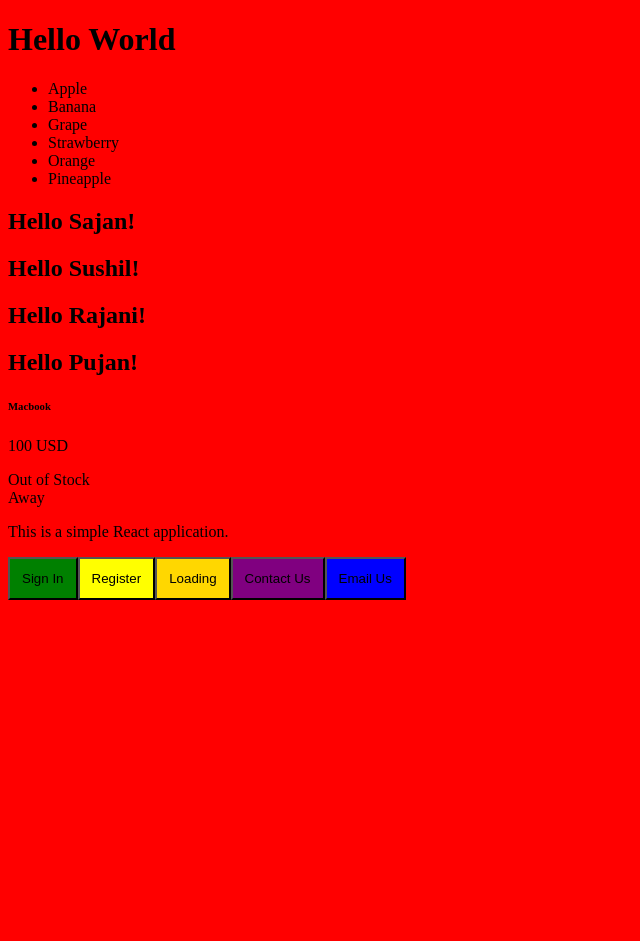
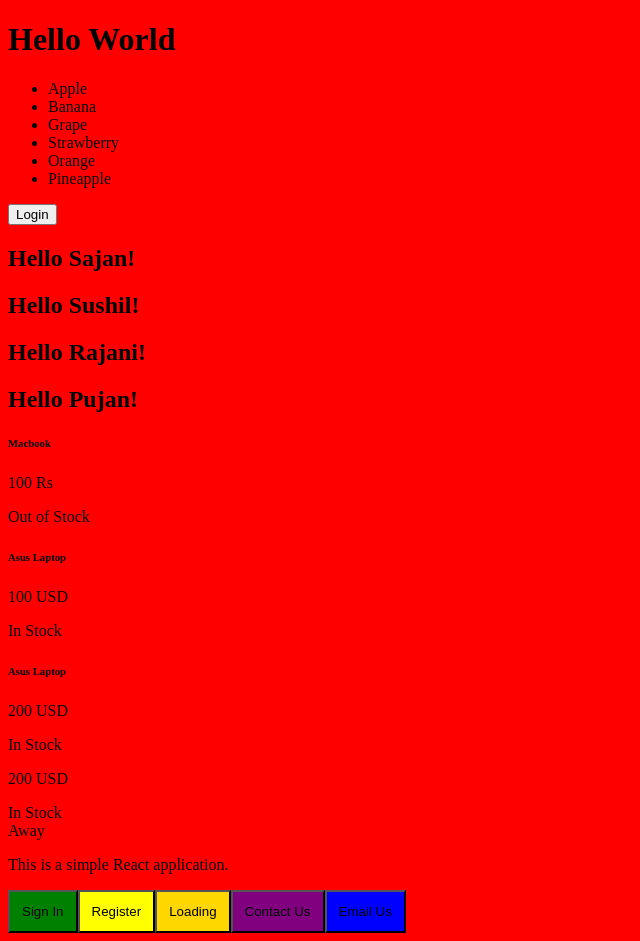
Before and after one commit to AiDeCoder9/web-june-batch-react, a React (Vite) app: page / in a window 1280 px wide. Shown: the whole page, without its empty margins (0-640 px from the left). Before the commit the page ends 800 px from the top, so only its background shows below. Built offline with nearby package versions, Linux system fonts and the light colour scheme.

Commit message:
feat: login html file added

```diff
--- a/src/App.jsx
+++ b/src/App.jsx
@@ -1,6 +1,7 @@
 import Button from "./button";
 import FruitList from "./fruitlist";
 import Greeting from "./greeting";
+import Login from "./login";
 import ProductCard from "./product-card";
 import StatusIndicator from "./status-indicator";
 
@@ -9,11 +10,15 @@ function App() {
     <div>
       <h1>Hello World</h1>
       <FruitList />
+      <Login />
       <Greeting name="Sajan" />
       <Greeting name="Sushil" />
       <Greeting name="Rajani" />
       <Greeting name="Pujan" />
-      <ProductCard title="Macbook" price="100" currency="USD" inStock={false} />
+      <ProductCard title="Macbook" price="100" currency="Rs" inStock={false} />
+      <ProductCard title="Asus Laptop" price="100" />
+      <ProductCard title="Asus Laptop" />
+      <ProductCard />
       <StatusIndicator />
 
       <p>This is a simple React application.</p>
--- /dev/null
+++ b/src/login.jsx
@@ -0,0 +1,9 @@
+function Login() {
+  const handleClick = () => {
+    alert("hello world");
+  };
+
+  return <button onClick={handleClick}>Login</button>;
+}
+
+export default Login;
--- a/src/product-card.jsx
+++ b/src/product-card.jsx
@@ -1,11 +1,12 @@
 function ProductCard(props) {
+  const { title, price = "200", currency = "USD", inStock = true } = props;
   return (
     <div>
-      <h6>{props.title}</h6>
+      {title && <h6>{title}</h6>}
       <p>
-        {props.price} <span>{props.currency}</span>
+        {price} <span>{currency}</span>
       </p>
-      {props.inStock ? <span>In Stock</span> : <span>Out of Stock</span>}
+      {inStock ? <span>In Stock</span> : <span>Out of Stock</span>}
     </div>
   );
 }
```
